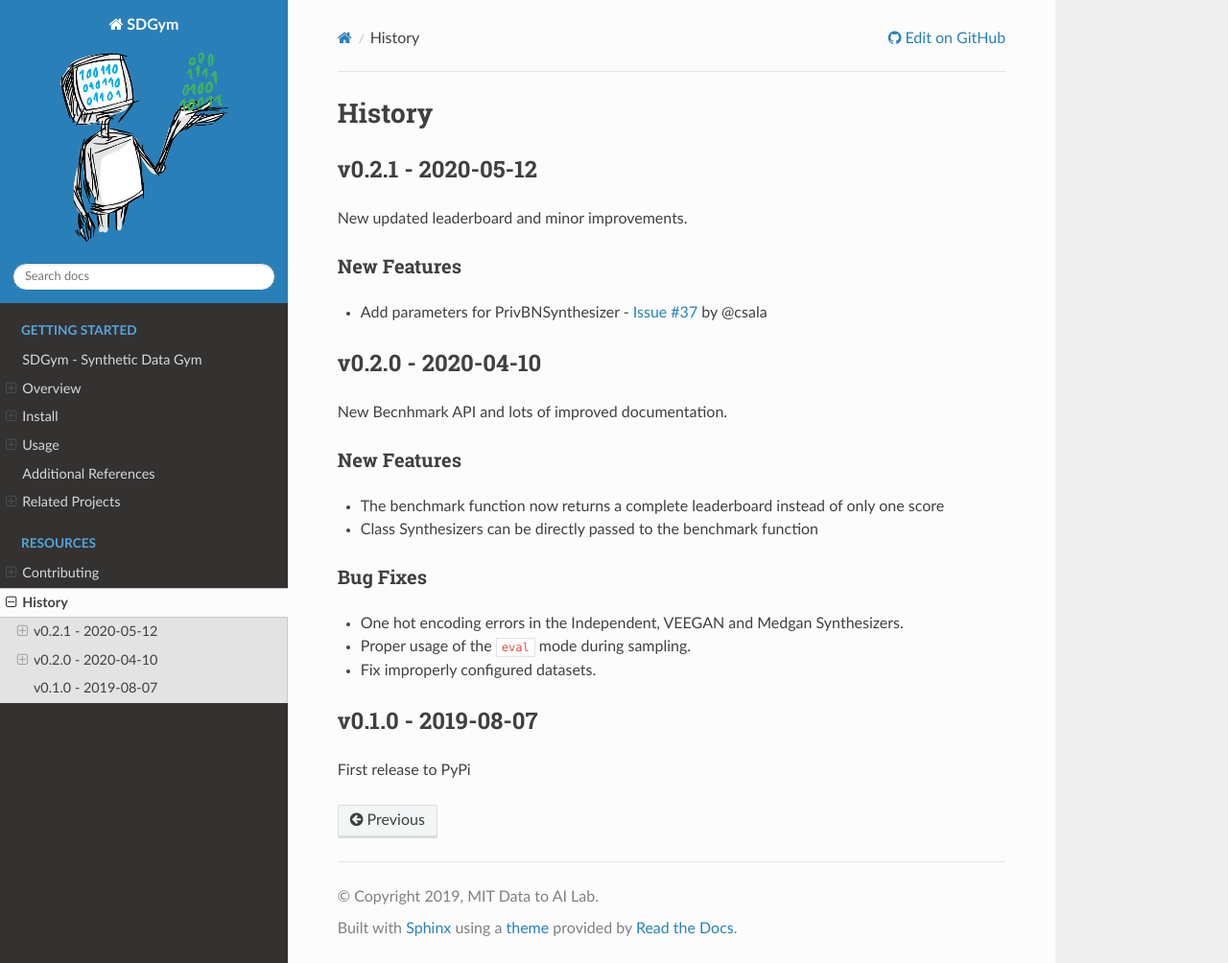
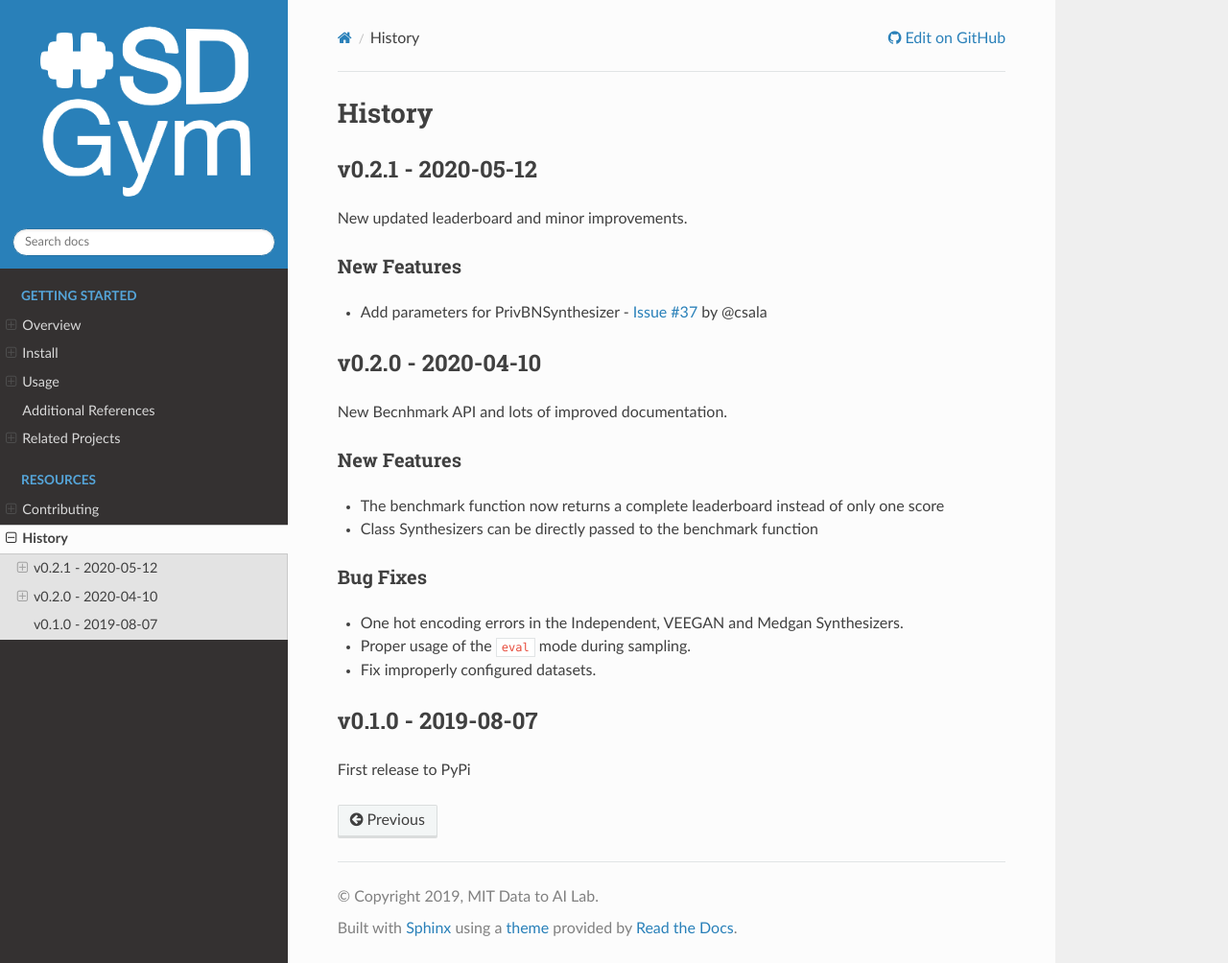
Before and after one commit to sdv-dev/SDGym, a Sphinx documentation site: the page built from docs/history.rst, in a window 1280 px wide and 1004 px high. Shown: the whole window at 96% size. Built offline with Sphinx 7.4.7 and the Read the Docs theme 2.0.0, drawn with Linux system fonts in a browser that asks for light colours; pages that are not in the unit, such as notebooks, are missing from menus.

Commit message:
Updated logo

```diff
--- a/README.md
+++ b/README.md
@@ -9,7 +9,9 @@
 [![Downloads](https://pepy.tech/badge/sdgym)](https://pepy.tech/project/sdgym)
 <!--[![Coverage Status](https://codecov.io/gh/sdv-dev/SDGym/branch/master/graph/badge.svg)](https://codecov.io/gh/sdv-dev/SDGym)-->
 
-# SDGym - Synthetic Data Gym
+<p style="display:none;">
+  <img width=15% src="resources/header.png">
+</p>
 
 * License: [MIT](https://github.com/sdv-dev/SDGym/blob/master/LICENSE)
 * Development Status: [Pre-Alpha](https://pypi.org/search/?c=Development+Status+%3A%3A+2+-+Pre-Alpha)
--- a/docs/conf.py
+++ b/docs/conf.py
@@ -115,6 +115,7 @@ html_context = {
 html_theme_options = {
     'collapse_navigation': False,
     'display_version': False,
+    'logo_only': True
 }
 
 # Add any paths that contain custom static files (such as style sheets) here,
@@ -126,7 +127,7 @@ html_theme_options = {
 # pixels large.
 html_favicon = 'images/dai-logo-white.ico'
 
-html_logo = 'images/dai-logo-white-200.png'
+html_logo = '../resources/header_light.png'
 
 # -- Options for HTMLHelp output ---------------------------------------
 
```
Also changed, not shown: resources/header.png (added), resources/header_light.png (added).
